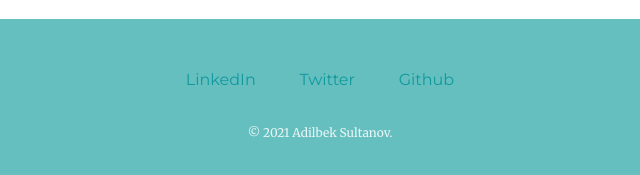
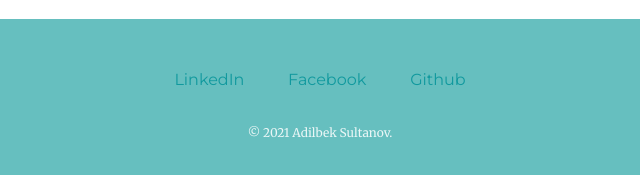
Before and after one commit to adilbeksultanov/mysite, a plain HTML site: page index.html in a window 1280 px wide. Shown: the part 2803-2978 px from the top of the page, 320-960 px from the left. Drawn offline with Linux system fonts and the light colour scheme.

Commit message:
Update index.html

```diff
--- a/index.html
+++ b/index.html
@@ -56,7 +56,7 @@
   </div>
   <div class="bottom-container">
     <a class="footer-link" href="https://www.linkedin.com/in/adilbeksultanov/">LinkedIn</a>
-    <a class="footer-link" href="https://twitter.com/">Twitter</a>
+    <a class="footer-link" href="https://www.facebook.com/asultanov123/">Facebook</a>
     <a class="footer-link" href="https://github.com/adilbeksultanov">Github</a>
     <p class="copyright">© 2021 Adilbek Sultanov.</p>
   </div>
```
